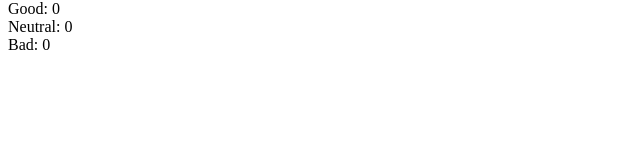
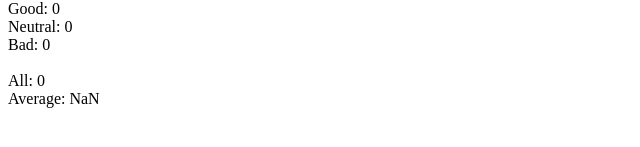
Before and after one commit to b-capra/fullstackopen, a React (Create React App) app in the folder part1/unicafe/: page / in a window 1280 px wide. Shown: the part 181-328 px from the top of the page, without its empty margins (0-640 px from the left). Built offline with nearby package versions, Linux system fonts and the light colour scheme.

Commit message:
Add avg display

```diff
--- a/part1/unicafe/src/App.js
+++ b/part1/unicafe/src/App.js
@@ -5,6 +5,17 @@ const Heading = ({text}) => <h1>{text}</h1>
 const Button = ({text, onClick}) => <button onClick={onClick}>{text}</button>
 
 const Total = ({text, total}) => <div>{text}: {total}</div>
+
+const Avg = ({text, totals}) => {
+  const avg = (totals[0] - totals[2]) / (totals[0] + totals[1] + totals[2])
+  const rounded = Math.round(avg * 100) / 100
+
+  return (
+    <div>
+      {text}: {rounded}
+    </div>
+  )
+}
 
 const App = () => {
   const [good, setGood] = useState(0)
@@ -25,6 +36,9 @@ const App = () => {
       <Total text='Good' total={good} />
       <Total text='Neutral' total={neutral} />
       <Total text='Bad' total={bad} />
+      <br></br>
+      <Total text='All' total={good + neutral + bad} />
+      <Avg text='Average' totals={[good, neutral, bad]} />
     </div>
   )
 }
```
